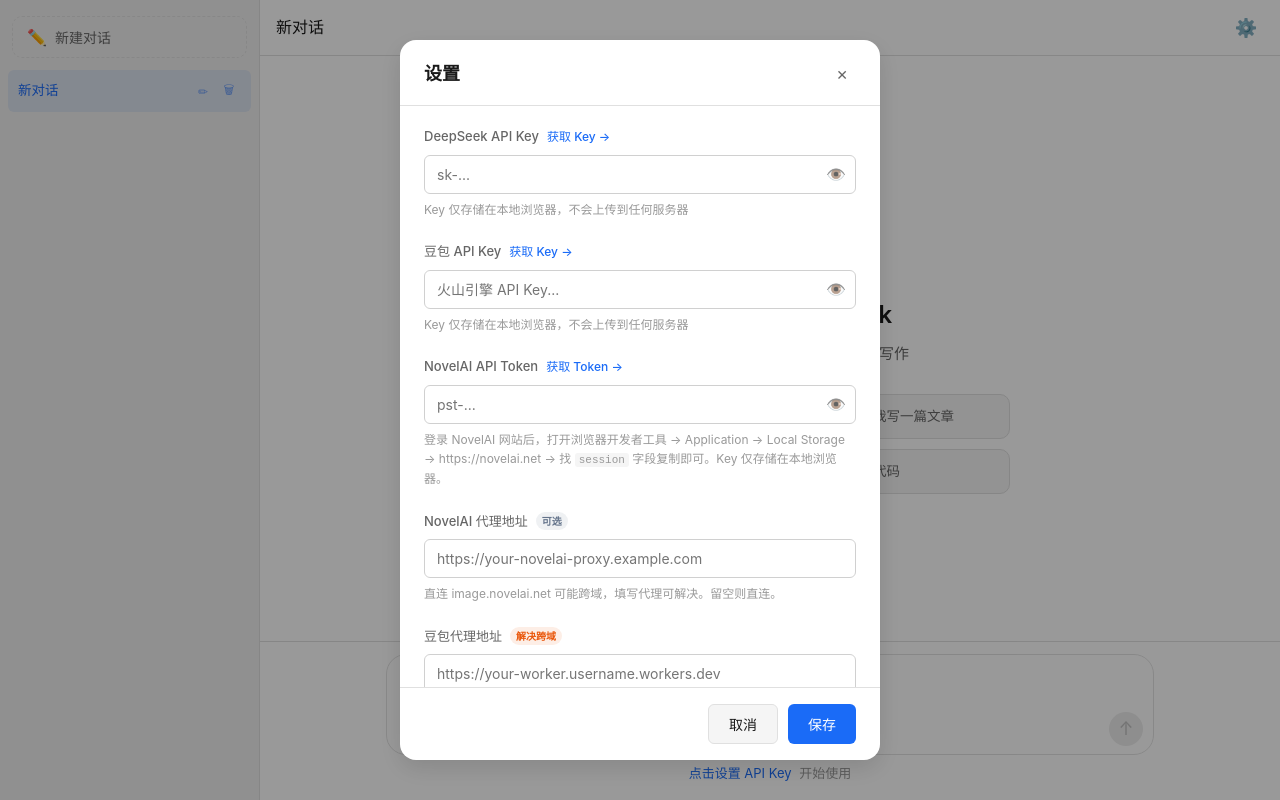
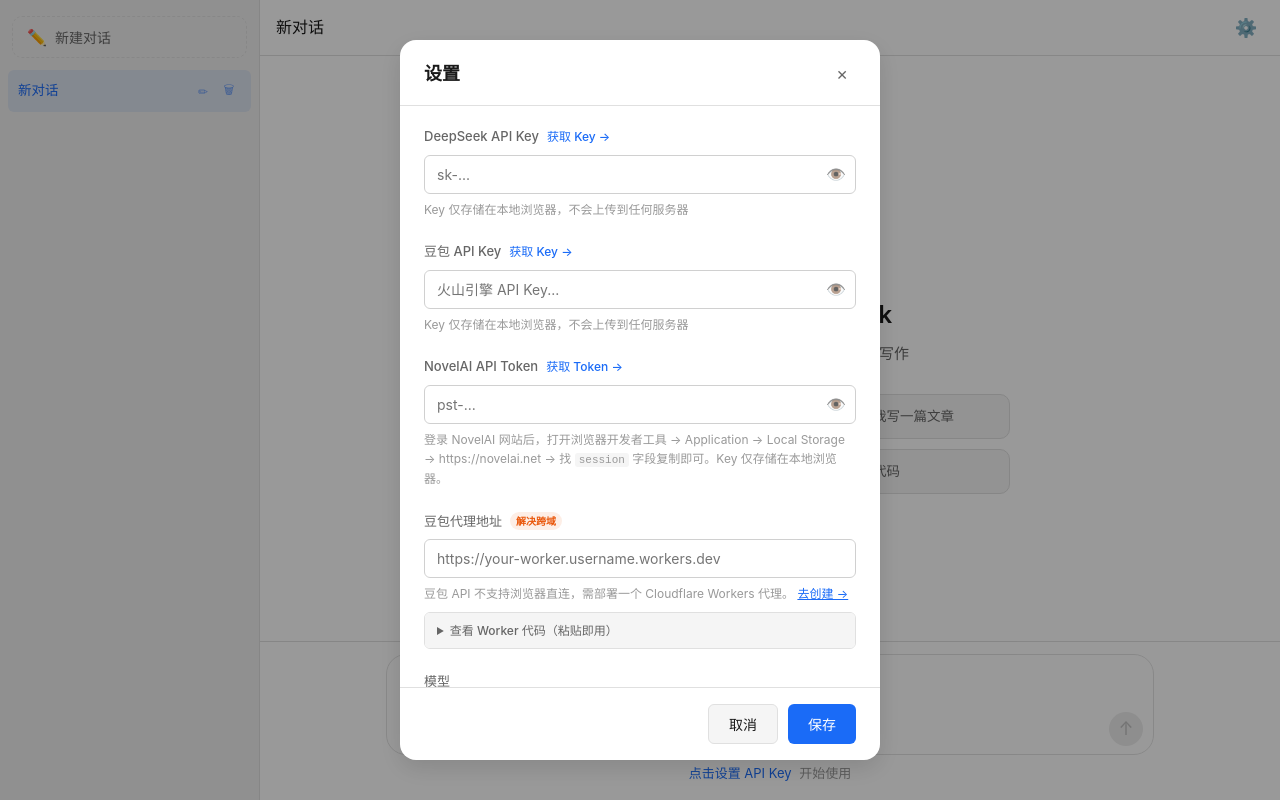
Before and after one commit to wzqyxywh007/deepseek-chat-web, a Vue app: page / in a window 1280 px wide. Built offline with nearby package versions, Linux system fonts and the light colour scheme.

Commit message:
refactor: remove NovelAI proxy URL from settings and related components to simplify configuration

```diff
--- a/src/components/SettingsModal.vue
+++ b/src/components/SettingsModal.vue
@@ -81,23 +81,6 @@
             <p class="form-hint">
               登录 NovelAI 网站后，打开浏览器开发者工具 → Application → Local Storage → https://novelai.net → 找 <code>session</code> 字段复制即可。Key 仅存储在本地浏览器。
             </p>
-          </div>
-
-          <!-- ── NovelAI 代理地址 ── -->
-          <div class="form-group">
-            <label class="form-label">
-              NovelAI 代理地址
-              <span class="form-label__tag form-label__tag--optional">可选</span>
-            </label>
-            <input
-              v-model="form.novelaiProxyUrl"
-              type="text"
-              class="form-input"
-              placeholder="https://your-novelai-proxy.example.com"
-              autocomplete="off"
-              spellcheck="false"
-            />
-            <p class="form-hint">直连 image.novelai.net 可能跨域，填写代理可解决。留空则直连。</p>
           </div>
 
           <!-- ── 豆包 CORS 代理地址 ── -->
@@ -357,7 +340,6 @@ const form = ref({
   doubaoApiKey: '',
   doubaoProxyUrl: '',
   novelaiApiKey: '',
-  novelaiProxyUrl: '',
   model: 'deepseek-v4-pro' as ModelId,
   thinkingMode: true,
   reasoningEffort: 'high' as ReasoningEffort,
@@ -375,7 +357,6 @@ watch(() => props.visible, (v) => {
       doubaoApiKey: settingsStore.doubaoApiKey,
       doubaoProxyUrl: settingsStore.doubaoProxyUrl,
       novelaiApiKey: settingsStore.novelaiApiKey,
-      novelaiProxyUrl: settingsStore.novelaiProxyUrl,
       model: settingsStore.model,
       thinkingMode: settingsStore.thinkingMode,
       reasoningEffort: settingsStore.reasoningEffort,
@@ -393,7 +374,6 @@ function save() {
   settingsStore.doubaoApiKey = form.value.doubaoApiKey.trim()
   settingsStore.doubaoProxyUrl = form.value.doubaoProxyUrl.trim()
   settingsStore.novelaiApiKey = form.value.novelaiApiKey.trim()
-  settingsStore.novelaiProxyUrl = form.value.novelaiProxyUrl.trim()
   settingsStore.model = form.value.model
   settingsStore.thinkingMode = form.value.thinkingMode
   settingsStore.reasoningEffort = form.value.reasoningEffort
--- a/src/stores/chat.ts
+++ b/src/stores/chat.ts
@@ -132,9 +132,7 @@ export const useChatStore = defineStore('chat', () => {
         prompt: finalPrompt,
         modelId: settingsStore.model,
         apiKey: provider === 'novelai' ? settingsStore.novelaiApiKey : settingsStore.doubaoApiKey,
-        proxyUrl: provider === 'novelai'
-          ? (settingsStore.novelaiProxyUrl || undefined)
-          : (settingsStore.doubaoProxyUrl || undefined),
+        proxyUrl: provider === 'novelai' ? undefined : (settingsStore.doubaoProxyUrl || undefined),
       }
       const urls = await callImageAPI(imageOpts)
       reactiveAiMsg.generatedImages = urls
--- a/src/stores/settings.ts
+++ b/src/stores/settings.ts
@@ -14,7 +14,6 @@ export const useSettingsStore = defineStore('settings', () => {
   const doubaoApiKey = ref(raw.doubaoApiKey ?? '')
   const doubaoProxyUrl = ref(raw.doubaoProxyUrl ?? '')
   const novelaiApiKey = ref(raw.novelaiApiKey ?? '')
-  const novelaiProxyUrl = ref(raw.novelaiProxyUrl ?? '')
   const model = ref<ModelId>(migrated.model)
   // 若 localStorage 中已有明确的 thinkingMode，优先使用；否则用迁移结果
   const thinkingMode = ref<boolean>(raw.thinkingMode ?? migrated.thinkingMode)
@@ -44,7 +43,6 @@ export const useSettingsStore = defineStore('settings', () => {
       doubaoApiKey: doubaoApiKey.value,
       doubaoProxyUrl: doubaoProxyUrl.value,
       novelaiApiKey: novelaiApiKey.value,
-      novelaiProxyUrl: novelaiProxyUrl.value,
       model: model.value,
       thinkingMode: thinkingMode.value,
       reasoningEffort: reasoningEffort.value,
@@ -53,14 +51,13 @@ export const useSettingsStore = defineStore('settings', () => {
     })
   }
 
-  watch([apiKey, doubaoApiKey, doubaoProxyUrl, novelaiApiKey, novelaiProxyUrl, model, thinkingMode, reasoningEffort, systemPrompt, theme], save)
+  watch([apiKey, doubaoApiKey, doubaoProxyUrl, novelaiApiKey, model, thinkingMode, reasoningEffort, systemPrompt, theme], save)
 
   return {
     apiKey,
     doubaoApiKey,
     doubaoProxyUrl,
     novelaiApiKey,
-    novelaiProxyUrl,
     model,
     thinkingMode,
     reasoningEffort,
--- a/src/types/index.ts
+++ b/src/types/index.ts
@@ -4,15 +4,15 @@ export type ProviderId = 'deepseek' | 'doubao' | 'novelai'
 
 export type ModelId =
   | 'deepseek-v4-pro'
-  | 'deepseek-v4-flash'
-  | 'doubao-pro-32k'
-  | 'doubao-lite-32k'
+  // | 'deepseek-v4-flash'
+  // | 'doubao-pro-32k'
+  // | 'doubao-lite-32k'
   | 'doubao-image'
   | 'novelai-image-v45'
-  | 'novelai-image-v45-curated'
-  | 'novelai-image-v4'
-  | 'novelai-image-v4-curated'
-  | 'novelai-image-v3'
+  // | 'novelai-image-v45-curated'
+  // | 'novelai-image-v4'
+  // | 'novelai-image-v4-curated'
+  // | 'novelai-image-v3'
 
 export interface ModelConfig {
   provider: ProviderId
@@ -31,24 +31,24 @@ export const MODEL_CONFIGS: Record<ModelId, ModelConfig> = {
     description: '旗舰模型，推理最强，支持 1M 上下文',
     apiModelName: 'deepseek-v4-pro',
   },
-  'deepseek-v4-flash': {
-    provider: 'deepseek',
-    label: 'DeepSeek V4 Flash',
-    description: '快速高效，经济实惠，支持 1M 上下文',
-    apiModelName: 'deepseek-v4-flash',
-  },
-  'doubao-pro-32k': {
-    provider: 'doubao',
-    label: '豆包 Pro',
-    description: '豆包专业版，均衡性能，支持 32K 上下文',
-    apiModelName: 'doubao-pro-32k-241215',
-  },
-  'doubao-lite-32k': {
-    provider: 'doubao',
-    label: '豆包 Lite',
-    description: '豆包轻量版，响应更快，经济实惠',
-    apiModelName: 'doubao-lite-32k-241215',
-  },
+  // 'deepseek-v4-flash': {
+  //   provider: 'deepseek',
+  //   label: 'DeepSeek V4 Flash',
+  //   description: '快速高效，经济实惠，支持 1M 上下文',
+  //   apiModelName: 'deepseek-v4-flash',
+  // },
+  // 'doubao-pro-32k': {
+  //   provider: 'doubao',
+  //   label: '豆包 Pro',
+  //   description: '豆包专业版，均衡性能，支持 32K 上下文',
+  //   apiModelName: 'doubao-pro-32k-241215',
+  // },
+  // 'doubao-lite-32k': {
+  //   provider: 'doubao',
+  //   label: '豆包 Lite',
+  //   description: '豆包轻量版，响应更快，经济实惠',
+  //   apiModelName: 'doubao-lite-32k-241215',
+  // },
   'doubao-image': {
     provider: 'doubao',
     label: '豆包 图片生成',
@@ -63,34 +63,34 @@ export const MODEL_CONFIGS: Record<ModelId, ModelConfig> = {
     apiModelName: 'nai-diffusion-4-5-full',
     isImageModel: true,
   },
-  'novelai-image-v45-curated': {
-    provider: 'novelai',
-    label: 'NAI V4.5 Curated',
-    description: 'NovelAI Diffusion V4.5 精选版，内容更安全',
-    apiModelName: 'nai-diffusion-4-5-curated',
-    isImageModel: true,
-  },
-  'novelai-image-v4': {
-    provider: 'novelai',
-    label: 'NAI V4 Full',
-    description: 'NovelAI Diffusion V4 旗舰版，二次元风格强',
-    apiModelName: 'nai-diffusion-4-full',
-    isImageModel: true,
-  },
-  'novelai-image-v4-curated': {
-    provider: 'novelai',
-    label: 'NAI V4 Curated',
-    description: 'NovelAI Diffusion V4 精选版，内容更安全',
-    apiModelName: 'nai-diffusion-4-curated-preview',
-    isImageModel: true,
-  },
-  'novelai-image-v3': {
-    provider: 'novelai',
-    label: 'NAI V3',
-    description: 'NovelAI Diffusion V3，经典稳定版本',
-    apiModelName: 'nai-diffusion-3',
-    isImageModel: true,
-  },
+  // 'novelai-image-v45-curated': {
+  //   provider: 'novelai',
+  //   label: 'NAI V4.5 Curated',
+  //   description: 'NovelAI Diffusion V4.5 精选版，内容更安全',
+  //   apiModelName: 'nai-diffusion-4-5-curated',
+  //   isImageModel: true,
+  // },
+  // 'novelai-image-v4': {
+  //   provider: 'novelai',
+  //   label: 'NAI V4 Full',
+  //   description: 'NovelAI Diffusion V4 旗舰版，二次元风格强',
+  //   apiModelName: 'nai-diffusion-4-full',
+  //   isImageModel: true,
+  // },
+  // 'novelai-image-v4-curated': {
+  //   provider: 'novelai',
+  //   label: 'NAI V4 Curated',
+  //   description: 'NovelAI Diffusion V4 精选版，内容更安全',
+  //   apiModelName: 'nai-diffusion-4-curated-preview',
+  //   isImageModel: true,
+  // },
+  // 'novelai-image-v3': {
+  //   provider: 'novelai',
+  //   label: 'NAI V3',
+  //   description: 'NovelAI Diffusion V3，经典稳定版本',
+  //   apiModelName: 'nai-diffusion-3',
+  //   isImageModel: true,
+  // },
 }
 
 /** 从模型 ID 推导 Provider */
@@ -106,15 +106,15 @@ export function isImageModel(modelId: ModelId): boolean {
 // ─── 保留兼容旧版 MODEL_OPTIONS 的常量（SettingsModal 分组展示后已不需要，但防止其他地方引用报错） ───
 export const MODEL_OPTIONS: { value: ModelId; label: string; description: string }[] = [
   { value: 'deepseek-v4-pro', ...MODEL_CONFIGS['deepseek-v4-pro'] },
-  { value: 'deepseek-v4-flash', ...MODEL_CONFIGS['deepseek-v4-flash'] },
-  { value: 'doubao-pro-32k', ...MODEL_CONFIGS['doubao-pro-32k'] },
-  { value: 'doubao-lite-32k', ...MODEL_CONFIGS['doubao-lite-32k'] },
+  // { value: 'deepseek-v4-flash', ...MODEL_CONFIGS['deepseek-v4-flash'] },
+  // { value: 'doubao-pro-32k', ...MODEL_CONFIGS['doubao-pro-32k'] },
+  // { value: 'doubao-lite-32k', ...MODEL_CONFIGS['doubao-lite-32k'] },
   { value: 'doubao-image', ...MODEL_CONFIGS['doubao-image'] },
   { value: 'novelai-image-v45', ...MODEL_CONFIGS['novelai-image-v45'] },
-  { value: 'novelai-image-v45-curated', ...MODEL_CONFIGS['novelai-image-v45-curated'] },
-  { value: 'novelai-image-v4', ...MODEL_CONFIGS['novelai-image-v4'] },
-  { value: 'novelai-image-v4-curated', ...MODEL_CONFIGS['novelai-image-v4-curated'] },
-  { value: 'novelai-image-v3', ...MODEL_CONFIGS['novelai-image-v3'] },
+  // { value: 'novelai-image-v45-curated', ...MODEL_CONFIGS['novelai-image-v45-curated'] },
+  // { value: 'novelai-image-v4', ...MODEL_CONFIGS['novelai-image-v4'] },
+  // { value: 'novelai-image-v4-curated', ...MODEL_CONFIGS['novelai-image-v4-curated'] },
+  // { value: 'novelai-image-v3', ...MODEL_CONFIGS['novelai-image-v3'] },
 ]
 
 // ─── Theme & Reasoning ───────────────────────────────────────────────────────
@@ -171,8 +171,6 @@ export interface Settings {
   /** 豆包 CORS 代理地址，例如：https://my-worker.username.workers.dev */
   doubaoProxyUrl: string
   novelaiApiKey: string
-  /** NovelAI 代理地址（可选，直连可能跨域） */
-  novelaiProxyUrl: string
   model: ModelId
   thinkingMode: boolean
   reasoningEffort: ReasoningEffort
@@ -190,7 +188,7 @@ export interface ChatMessage {
 /** 将旧版 / 豆包模型 ID 迁移，确保返回合法的 ModelId */
 export function migrateModelId(raw: string): { model: ModelId; thinkingMode: boolean } {
   if (raw === 'deepseek-reasoner') return { model: 'deepseek-v4-pro', thinkingMode: true }
-  if (raw === 'deepseek-chat') return { model: 'deepseek-v4-flash', thinkingMode: false }
+  if (raw === 'deepseek-chat') return { model: 'deepseek-v4-pro', thinkingMode: false }
   if (raw in MODEL_CONFIGS) {
     const id = raw as ModelId
     return { model: id, thinkingMode: id === 'deepseek-v4-pro' }
```
